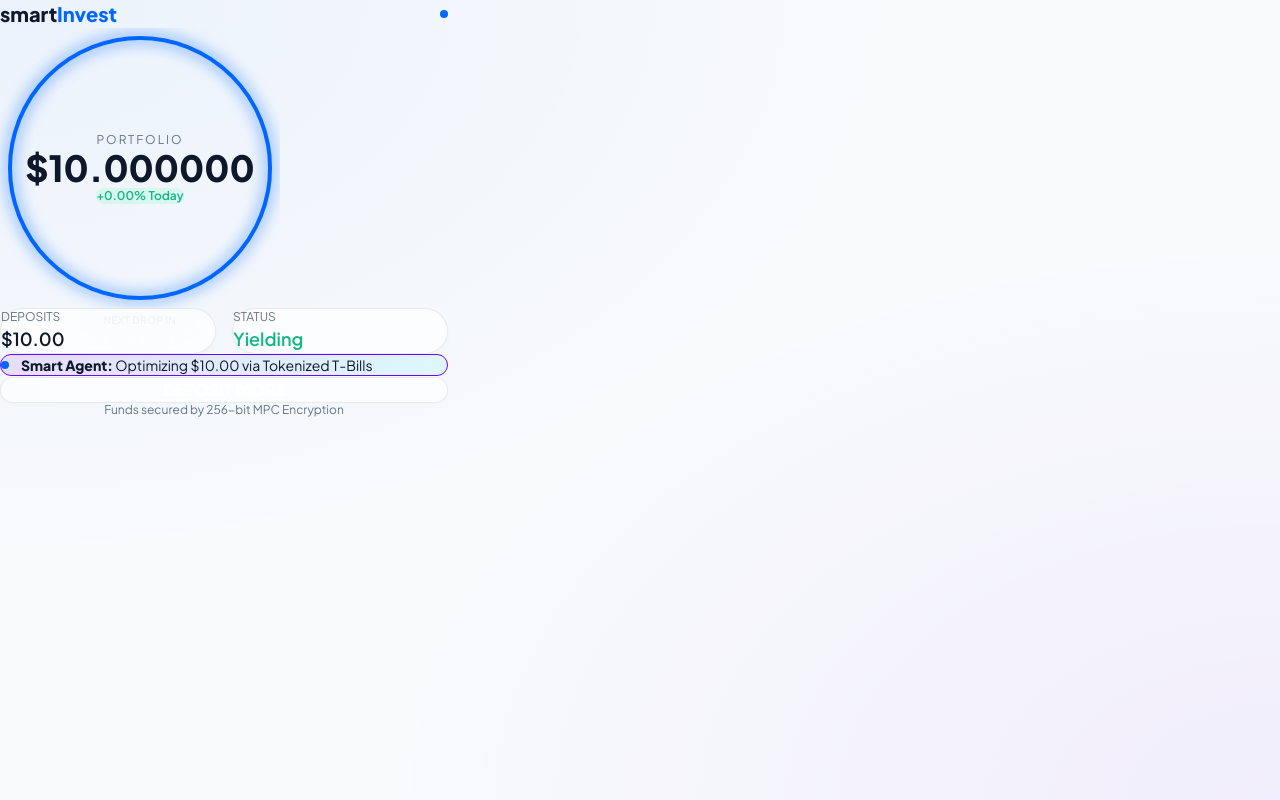
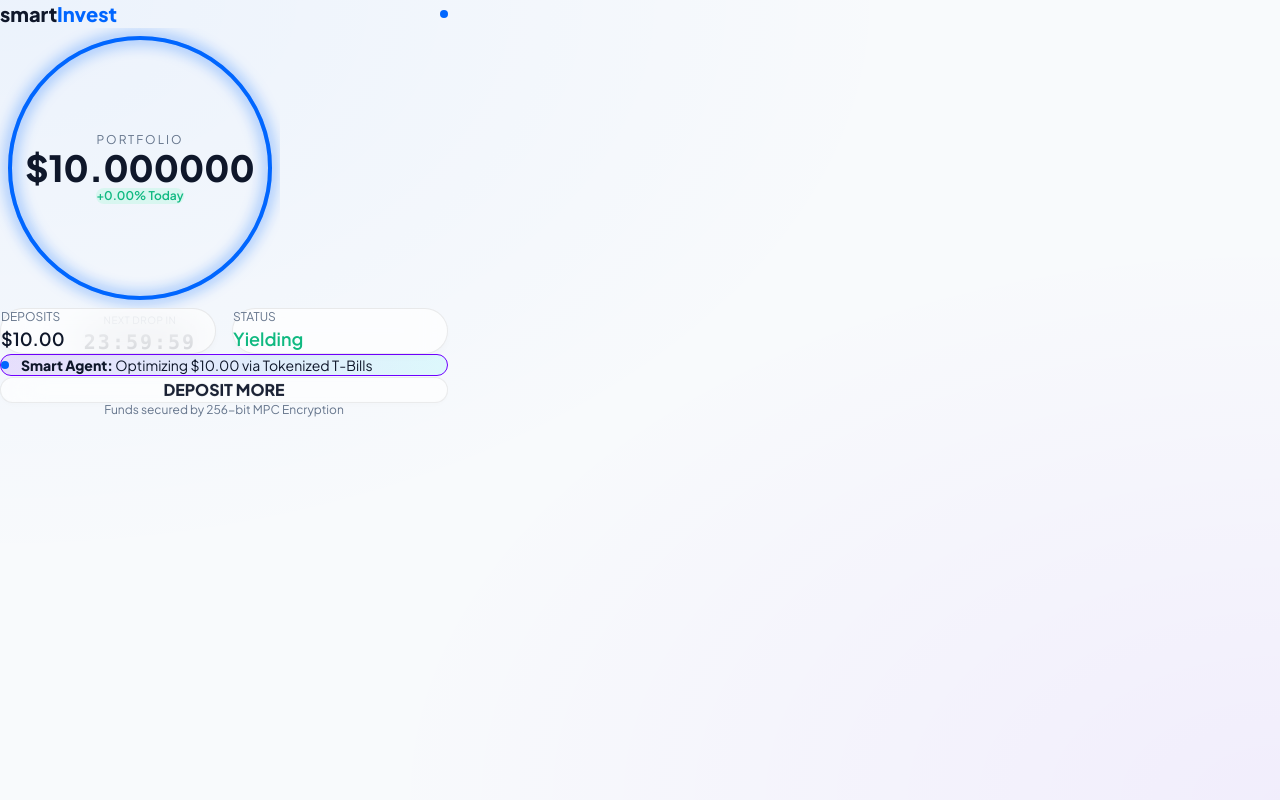
Before and after one commit to 888Greys/smartin, a Next.js app: page / in a window 1280 px wide. Both pictures are taken after typing "name@example.com", "Sample123" into the empty fields and a click on the button "Start Earning $10". Built offline with nearby package versions, Linux system fonts and the light colour scheme.

Commit message:
Fix: Dashboard components light theme compatibility

```diff
--- a/src/components/Dashboard/Dashboard.tsx
+++ b/src/components/Dashboard/Dashboard.tsx
@@ -32,7 +32,7 @@ export default function Dashboard() {
 
             {/* Deposit Button */}
             <motion.button
-                className="w-full mt-8 py-4 glass-card text-white font-bold cursor-pointer hover:bg-[rgba(255,255,255,0.1)] transition-all"
+                className="w-full mt-8 py-4 glass-card text-[var(--text)] font-bold cursor-pointer hover:bg-[var(--accent-soft)] transition-all"
                 initial={{ y: 20, opacity: 0 }}
                 animate={{ y: 0, opacity: 1 }}
                 transition={{ delay: 0.7, duration: 0.5 }}
--- a/src/components/Dashboard/PortfolioWidget.tsx
+++ b/src/components/Dashboard/PortfolioWidget.tsx
@@ -52,7 +52,7 @@ export default function PortfolioWidget({ initialBalance = 10.0 }: PortfolioWidg
                 <circle
                     className="progress-ring__circle"
                     strokeWidth="4"
-                    stroke="rgba(255,255,255,0.1)"
+                    stroke="var(--glass-border)"
                     fill="transparent"
                     r="130"
                     cx="140"
@@ -75,7 +75,7 @@ export default function PortfolioWidget({ initialBalance = 10.0 }: PortfolioWidg
             <span className="text-xs text-[var(--text-dim)] tracking-[2px] uppercase">
                 Portfolio
             </span>
-            <span className="text-4xl font-bold mt-1">
+            <span className="text-4xl font-bold mt-1 text-[var(--text)]">
                 ${balance.toFixed(6)}
             </span>
             <span className="mt-2 bg-[rgba(0,255,136,0.1)] text-[var(--success)] px-3 py-1 rounded-full text-xs font-semibold">
@@ -85,7 +85,7 @@ export default function PortfolioWidget({ initialBalance = 10.0 }: PortfolioWidg
             {/* Countdown in widget - Fixed positioning */}
             <div className="absolute -bottom-12 text-center w-full">
                 <span className="text-[10px] text-[var(--text-dim)] uppercase tracking-wider block mb-1">Next Drop In</span>
-                <p className="text-xl font-mono font-semibold text-white tracking-widest">{formatTime(seconds)}</p>
+                <p className="text-xl font-mono font-semibold text-[var(--text)] tracking-widest">{formatTime(seconds)}</p>
             </div>
         </motion.div>
     );
```
